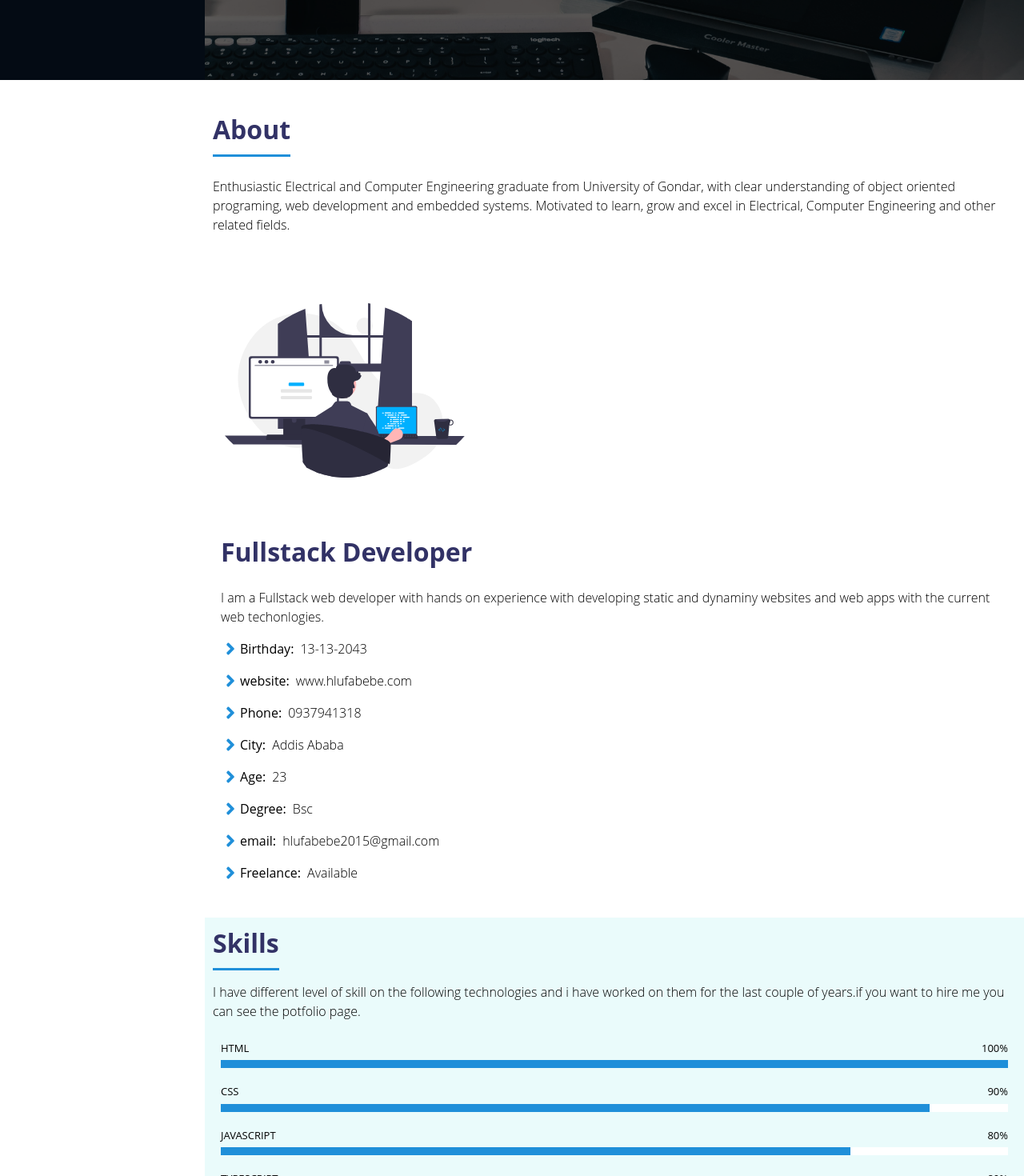
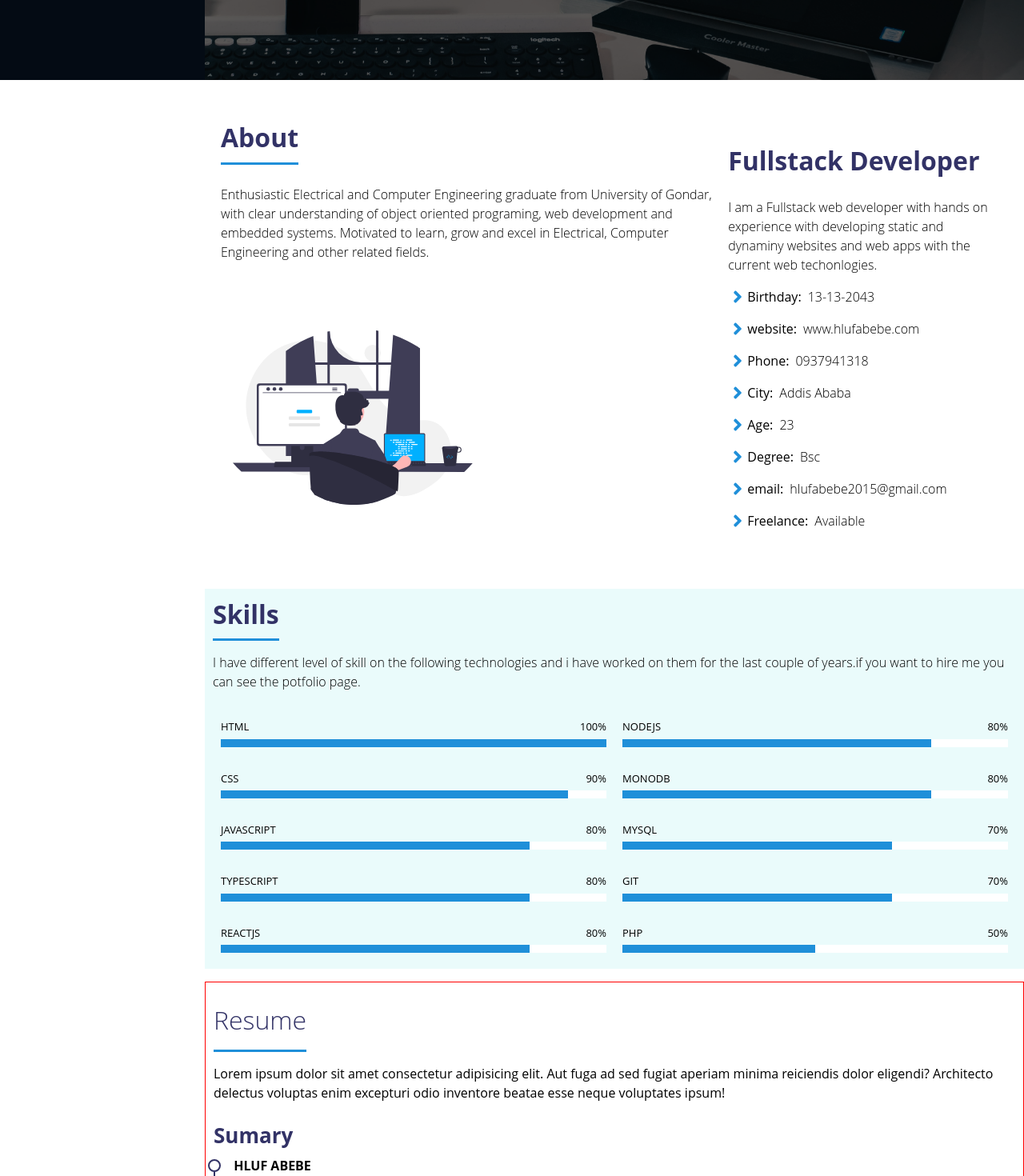
Before and after one commit to HlufD/Hiluf-Abebe-porfolio, a React (Vite) app: page / in a window 1280 px wide. Shown: the part 700-2170 px from the top of the page at 80% size. Built offline with nearby package versions, Linux system fonts and the light colour scheme.

Commit message:
creating the desktop view

```diff
--- a/src/Routes/About.jsx
+++ b/src/Routes/About.jsx
@@ -6,16 +6,18 @@ function About() {
   return (
     <div className="About" id="About">
       <div className="more-about">
+        <div className="right-side">
           <h3 className="about-title">About</h3>
           <p className="about-text">
             Enthusiastic Electrical and Computer Engineering graduate from
             University of Gondar, with clear understanding of object oriented
-          programing, web development and embedded systems. Motivated to learn,
-          grow and excel in Electrical, Computer Engineering and other related
-          fields.
+            programing, web development and embedded systems. Motivated to
+            learn, grow and excel in Electrical, Computer Engineering and other
+            related fields.
           </p>
           <div className="about-img-con">
             <img src="./img/programming.svg" alt="img here" />
+          </div>
         </div>
         <div className="about-details">
           <h3 className="About-intro"> Fullstack Developer</h3>
@@ -43,11 +45,15 @@ function About() {
           have worked on them for the last couple of years.if you want to hire
           me you can see the potfolio page.
         </p>
+        <div className="skill-wraper">
+          <div>
             <ProgressBar lebele={"html"} percent={"100%"} />
             <ProgressBar lebele={"css"} percent={"90%"} />
             <ProgressBar lebele={"javaScript"} percent={"80%"} />
             <ProgressBar lebele={"typeScript"} percent={"80%"} />
             <ProgressBar lebele={"ReactJs"} percent={"80%"} />
+          </div>
+          <div>
             <ProgressBar lebele={"NodeJs"} percent={"80%"} />
             <ProgressBar lebele={"MonoDb"} percent={"80%"} />
             <ProgressBar lebele={"Mysql"} percent={"70%"} />
@@ -55,6 +61,8 @@ function About() {
             <ProgressBar lebele={"php"} percent={"50%"} />
           </div>
         </div>
+      </div>
+    </div>
   );
 }
 
--- a/src/Routes/About.style.css
+++ b/src/Routes/About.style.css
@@ -74,4 +74,17 @@
     width: 80%;
     margin-left: 20%;
   }
+  .more-about {
+    display: flex;
+    justify-content: space-around;
+    align-items: center;
+    padding: 20px;
+  }
+  .skill-wraper {
+    display: flex;
+    justify-content: space-around;
+  }
+  .skill-wraper > div {
+    width: 50%;
+  }
 }
--- a/src/Routes/Contact.jsx
+++ b/src/Routes/Contact.jsx
@@ -5,13 +5,8 @@ const Contact = () => {
   return (
     <div className="contact" id="contact">
       <h3 className="about-title">Contact</h3>
-      <p className="intro">
-        Lorem ipsum, dolor sit amet consectetur adipisicing elit. Magni
-        doloremque illum provident ab odit quia atque debitis maiores quibusdam
-        suscipit.
-      </p>
       <section className="card-container">
-        <div className="right">
+        <div className="right info-con">
           <div className="one-row">
             <span className="icon-container">
               <MdLocationOn />
@@ -51,7 +46,7 @@ const Contact = () => {
             ></iframe>
           </div>
         </div>
-        <form className="right">
+        <form className="right form-wrapper">
           <div className="wrapper-all">
             <Input label="Full Name" linkto="name" type="text" />
             <Input label="Email" linkto="email" type="email" />
--- a/src/Routes/Contact.style.css
+++ b/src/Routes/Contact.style.css
@@ -69,4 +69,31 @@
     width: 80%;
     margin-left: 20%;
   }
+  .card-container {
+    display: flex;
+    justify-content: space-between;
+    align-items: center;
+  }
+
+  .card-container > div {
+    width: 48%;
+  }
+  .form-wrapper {
+    width: 48%;
+  }
+  .wrapper-all {
+    width: 100%;
+    height: 500px;
+  }
+  .btn {
+    margin-top: 1rem;
+    width: fit-content;
+    padding: 0.6rem 1.3rem;
+  }
+  .info-con {
+    height: 544px;
+  }
+  .card-container {
+    margin-top: 0rem;
+  }
 }
--- a/src/Routes/Portfolio.jsx
+++ b/src/Routes/Portfolio.jsx
@@ -5,6 +5,15 @@ function Portfolio() {
   return (
     <div className="portfolio" id="portfolio">
       <h3 className="about-title">Portfolio</h3>
+      <div className="portfolio-wrapper">
+        <PortfolioCard
+          title="Abayneh Badeg"
+          link="https://abbaylaw.com"
+          text="This project is a law firm website that provides iformation and
+          service given by Lawyer Abbayneh Badeg and has a Blog functionalies."
+          technologies={["React", "Material Ui", "NodeJs", "Mysql"]}
+          img="./img/abbaylaw.png"
+        />
         <PortfolioCard
           title="Hluf Abebe"
           link="https://abbaylaw.com"
@@ -14,6 +23,7 @@ function Portfolio() {
           img="./img/abbaylaw.png"
         />
       </div>
+    </div>
   );
 }
 
--- a/src/Routes/Portfolio.style.css
+++ b/src/Routes/Portfolio.style.css
@@ -63,4 +63,10 @@
     width: 80%;
     margin-left: 20%;
   }
+  .project-container {
+    width: 40%;
+  }
+  .portfolio-wrapper {
+    display: flex;
+  }
 }
--- a/src/Routes/Resume.style.css
+++ b/src/Routes/Resume.style.css
@@ -71,5 +71,6 @@
   .resume {
     width: 80%;
     margin-left: 20%;
+    border: 1px solid red;
   }
 }
--- a/src/components/Input.style.css
+++ b/src/components/Input.style.css
@@ -15,3 +15,9 @@
 .input-wrapper input:focus {
   border: 1px solid rgb(31, 143, 217);
 }
+
+@media (min-width: 720px) {
+  .input-wrapper input {
+    height: 35px;
+  }
+}
--- a/src/components/ProgressBar.style.css
+++ b/src/components/ProgressBar.style.css
@@ -18,3 +18,8 @@
   background-color: rgb(31, 143, 217);
   height: 100%;
 }
+@media (min-width: 720px) {
+  .proress-bar {
+    margin-top: 10px;
+  }
+}
```
Lines whose indentation alone changed are shown as unchanged.
